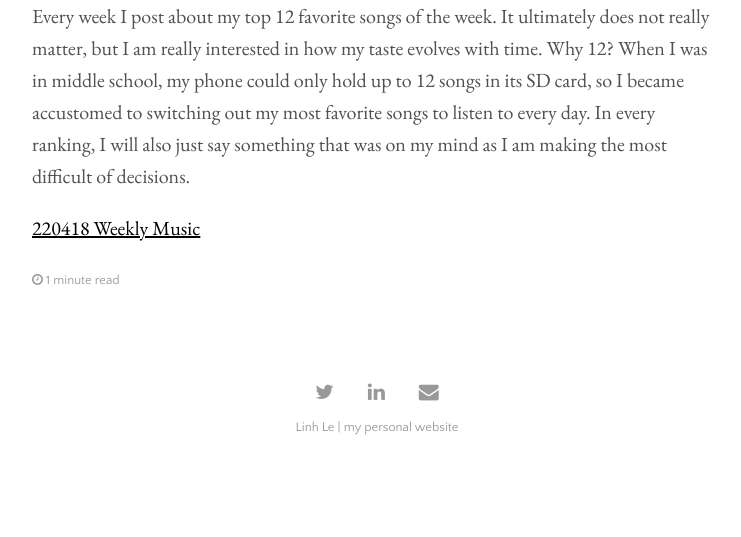
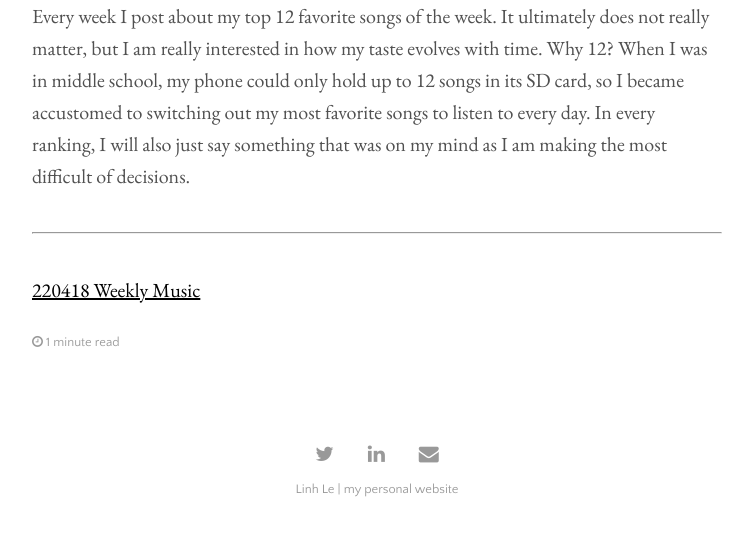
Before and after one commit to aidenva/aidenva.github.io, a Jekyll site: the page built from menu/music.md, in a window 1280 px wide. Shown: the part 640-1177 px from the top of the page, without its empty margins (263-1004 px from the left). Built offline with Jekyll 4.4.1, drawn with Linux system fonts in a browser that asks for light colours; before the commit the page ends 1115 px from its top, so only the background shows below that.

Commit message:
changing music

```diff
--- a/_layouts/music.html
+++ b/_layouts/music.html
@@ -10,10 +10,7 @@
   {{ content }}
 </article>
 
-<script>
-  todaydate = new Date();
-  lastweek = new Date(todaydate.getTime() - 7 * 24 * 60 * 60 * 1000);
-</script>
+<hr>
 
 <ul class="posts-container">
   {% assign timeframe = 604800 %}
@@ -29,21 +26,19 @@
         <h3>{{ post.date | date: '%Y' }}</h3>
       {% endif %}
     {% endunless %}
+    <li itemscope>
       {% if post_in_seconds > recent_posts %}
-    <li itemscope>
         <a href="{{ site.github.url }}{{ post.url }}">{{ post.title }}</a>
         <p>
-        {{ post.content | strip_html }} <a href="{{ site.github.url }}{{ post.url }}"></a>
+          {{ post.content | strip_html | truncate: 250 }} <a href="{{ site.github.url }}{{ post.url }}"></a>
           <span class="post-date"><i class="fa fa-calendar" aria-hidden="true"></i> {{ post.date | date_to_string }} - <i class="fa fa-clock-o" aria-hidden="true"></i> {% include read-time.html %}</span>
         </p>
-    </li>
       {% else %}
-    <li itemscope>
         <a href="{{ site.github.url }}{{ post.url }}">{{ post.title }}</a>
         <p>
           <span class="post-date"><i class="fa fa-clock-o" aria-hidden="true"></i> {% include read-time.html %}</span>
         </p>
+      {% endif %}
     </li>
-    {% endif %}
   {% endfor %}
 </ul>
```
Lines whose indentation alone changed are shown as unchanged.
